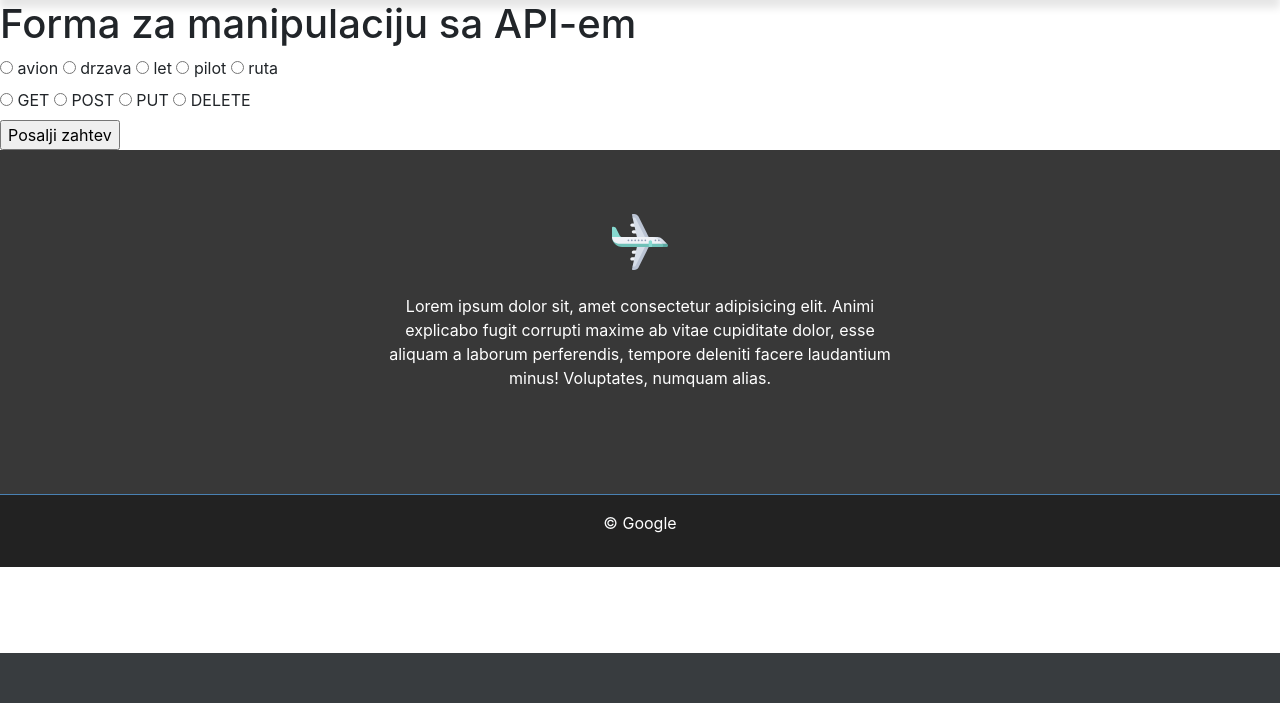
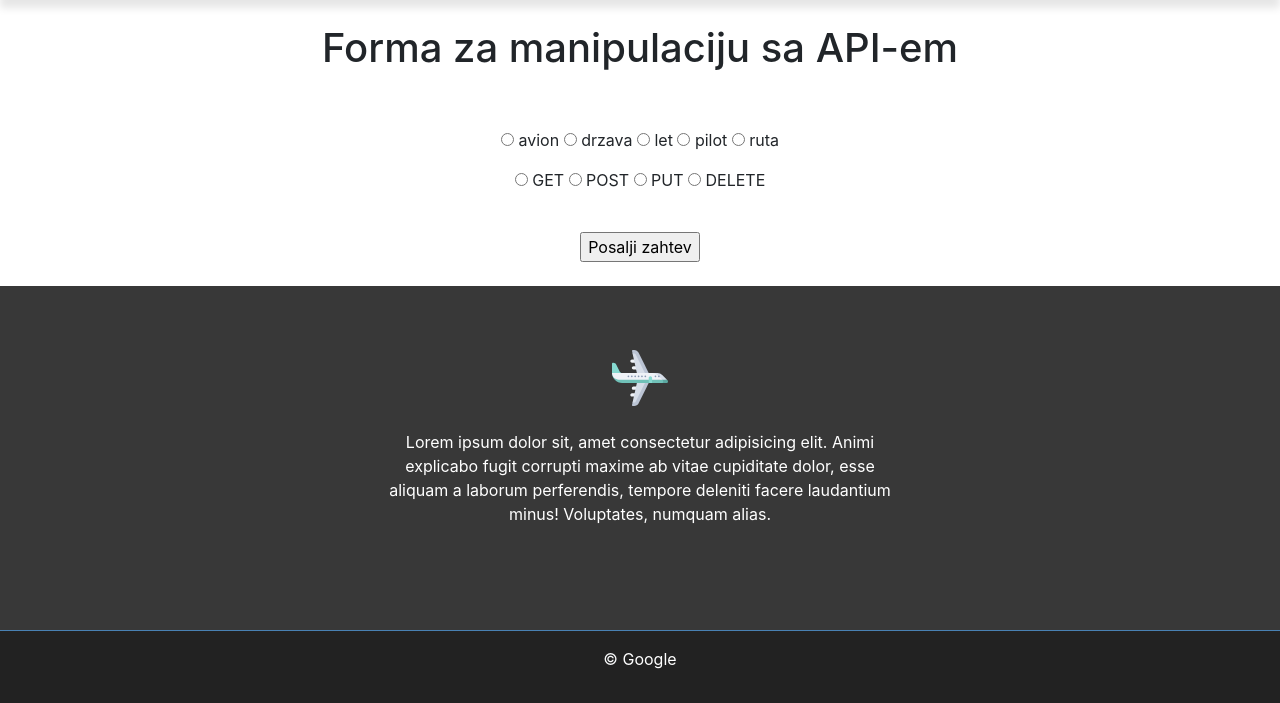
Before and after one commit to celikovicmarija/ITEHPrviDomaci, a PHP site: page /services.php in a window 1280 px wide. Shown: the part 147-850 px from the top of the page. Before the commit the page ends 800 px from the top, so only its background shows below. Run offline with PHP 8.4, Linux system fonts and the light colour scheme; some libraries are stand-ins or nearby versions.

Commit message:
Round 2.2

```diff
--- a/services.php
+++ b/services.php
@@ -107,11 +107,13 @@
             </div>
         </div>
     </nav>
-    <h1>Forma za manipulaciju sa API-em</h1>
-
+    <h1 class="text-center pt-4 pb-4">Forma za manipulaciju sa API-em</h1>
+    <div class="container">
+        <div class="row">
+            <div class="col-md-4 offset-md-4 mail-form">
     <!-- Radio button grupa za odabir tipa tabele iz baze koji želimo da menjamo -->
     <form action="" method="post">
-        <div id="odabir_tabele">
+        <div id="odabir_tabele" class="text-center pt-4 pb-1">
             <input type="radio" name="odabir_tabele" id="radio_avion" value="avion">
             <label for="radio_avion">avion</label>
             <input type="radio" name="odabir_tabele" id="radio_drzava" value="drzava">
@@ -127,7 +129,7 @@
 
         <!-- Radio button grupa za odabir tipa HTTP zahteva koji želimo da pošaljemo -->
 
-        <div id="http_zahtev">
+        <div id="http_zahtev" class="text-center pt-1 pb-2">
             <input type="radio" name="http_zahtev" id="get" value="get">
             <label for="get">GET</label>
             <input type="radio" name="http_zahtev" id="post" value="post">
@@ -141,9 +143,9 @@
         <!-- Div sekcija za prikaz odgovora za GET zahtev sa servera
         HTML tag <pre></pre> nam omogućava da ispisuje prethodno formatiran tekst, što nam je potrebno za pretty prikaz JSON-a -->
 
-        <pre id="get_odgovor"></pre>
+        <pre id="get_odgovor" class="text-center pt-4 pb-4"></pre>
 
-        <div id="avion_post">
+        <div id="avion_post" class="text-center pt-4 pb-4">
             <input type="text" name="regbroj_avion" placeholder="Unesite registarski broj aviona">
             <br>
             <input type="text" name="naziv_avion" placeholder="Unesite naziv aviona">
@@ -154,13 +156,13 @@
             <br>
         </div>
 
-        <div id="drzava_post">
+        <div id="drzava_post"class="text-center pt-4 pb-4">
             <input type="text" name="naziv_drzava" placeholder="Unesite naziv drzave">
             <br>
         </div>
 
 
-        <div id="let_post">
+        <div id="let_post"class="text-center pt-4 pb-4">
             <input type="text" name="idruta_let" id="idruta_let" placeholder="Unesite rutu leta">
             <br>
             <input type="text" name="idpilot_let" id ="idpilot_let" placeholder="Unesite id pilota leta">
@@ -176,7 +178,7 @@
 
 
         </div>
-        <div id="pilot_post">
+        <div id="pilot_post"class="text-center pt-4 pb-4">
             <input type="text" name="jmbg_pilot" id="jmbg_pilot" placeholder="Unesite jmbg pilota">
             <br>
             <input type="text" name="iddrzavljanstvo_pilot" id="iddrzavljanstvo_pilot" placeholder="Unesite drzavljanstvo pilota">
@@ -192,7 +194,7 @@
             <input type="text" name="sati_pilot" id="sati_pilot" placeholder="Unesite broj sati rada pilota">
 
         </div>
-        <div id="ruta_post">
+        <div id="ruta_post"class="text-center pt-4 pb-4">
         <input type="text" name="broj_ruta" placeholder="Unesite broj rute">
             <br>
             <input type="text" name="naziv_ruta" placeholder="Unesite naziv rute">
@@ -208,28 +210,28 @@
 
 
 
-        <div id="brisanje_reda">
+        <div id="brisanje_reda"class="text-center pt-4 pb-4">
             <input type="text" name="brisanje" id="brisanje" placeholder="Unesite id koji želite da obrišete">
         </div>
-        <div id="brisanje_reda_avion">
+        <div id="brisanje_reda_avion"class="text-center pt-4 pb-4">
             <input type="text" name="brisanje_avion" id="brisanje_avion" placeholder="Unesite id aviona koji želite da obrišete">
         </div>
-        <div id="brisanje_reda_drzava">
+        <div id="brisanje_reda_drzava"class="text-center pt-4 pb-4">
             <input type="text" name="brisanje_drzava" id="brisanje_drzava" placeholder="Unesite id drzave koju želite da obrišete">
         </div>
-        <div id="brisanje_reda_let">
+        <div id="brisanje_reda_let"class="text-center pt-4 pb-4">
             <input type="text" name="brisanje_let" id="brisanje_let" placeholder="Unesite id leta koji želite da obrišete">
         </div>
-        <div id="brisanje_reda_pilot">
+        <div id="brisanje_reda_pilot"class="text-center pt-4 pb-4">
             <input type="text" name="brisanje_pilot" id="brisanje_pilot" placeholder="Unesite jmbg pilota koji želite da obrišete">
         </div>
-        <div id="brisanje_reda_ruta">
+        <div id="brisanje_reda_ruta"class="text-center pt-4 pb-4">
             <input type="text" name="brisanje_ruta" id="brisanje_ruta" placeholder="Unesite id rute koju želite da obrišete">
         </div>
 
 
 
-        <div id="avion_put">
+        <div id="avion_put"class="text-center pt-4 pb-4">
             <input type="text" name="regbr_avion" id="regbr_avion"
                 placeholder="Unesiteregistarkski broj aviona za promenu">
             <br>
@@ -243,14 +245,14 @@
             <br>
 
         </div>
-        <div id="drzava_put">
+        <div id="drzava_put"class="text-center pt-4 pb-4">
             <input type="text" name="id_drzava" id="id_drzava" placeholder="Unesite id drzave za promenu">
             <br>
             <input type="text" name="naziv_drzava_put" id="naziv_drzava_put" placeholder="Unesite novi naziv drzave">
             <br>
         </div>
         <!-- ovo menjaj-->
-        <div id="let_put">
+        <div id="let_put"class="text-center pt-4 pb-4">
             <input type="text" name="idruta_let_put" id="idruta_let_put" placeholder="Unesite rutu leta za promenu">
             <br>
             <input type="text" name="idpilot_let_put" id="idpilot_let_put"
@@ -266,7 +268,7 @@
             <br>
             <input type="text" name="trajanje_let_put" id="trajanje_let_put" placeholder="Unesite novo trajanje leta">
         </div>
-        <div id="pilot_put">
+        <div id="pilot_put"class="text-center pt-4 pb-4">
             <input type="text" name="jmbg_pilot_put" placeholder="Unesite jmbg pilota za promenu">
             <br>
             <input type="text" name="iddrzavljanstvo_pilot_put" placeholder="Unesite novo drzavljanstvo pilota">
@@ -279,7 +281,7 @@
             <input type="text" name="sati_pilot_put" id="sati_pilot_put"
                 placeholder="Unesite novi broj sati rada pilota">
         </div>
-        <div id="ruta_put">
+        <div id="ruta_put"class="text-center pt-4 pb-4">
             <input type="text" name="id_ruta" id="id_ruta" placeholder="Unesite id rute za izmenu">
             <br>
             <input type="text" name="naziv_ruta_put" id="naziv_ruta_put" placeholder="Unesite naziv rute">
@@ -298,18 +300,20 @@
 
         <!-- Div sekcija za ispisivanje grešaka u slučaju pogrešne selekcije radio button-a -->
 
-        <div id="greska">
+        <div id="greska"class="text-center pt-4 pb-4">
 
             <!-- Div sekcija za za dugme preko kojeg će se slati zahtevi -->
 
         </div>
         <!--<div id="submit"> <button type="button">Posalji zahtev</button>        </div>-->
 
-        <div id="submit">
+        <div id="submit" class="text-center pt-4 pb-4">
             <input type="submit" name="posalji" id="posalji" value="Posalji zahtev">
         </div>
     </form>
-
+    </div>
+        </div>
+    </div>
     <footer>
         <div class="container">
             <div class="row text-light text-center py-4 justify-content-center">
```
